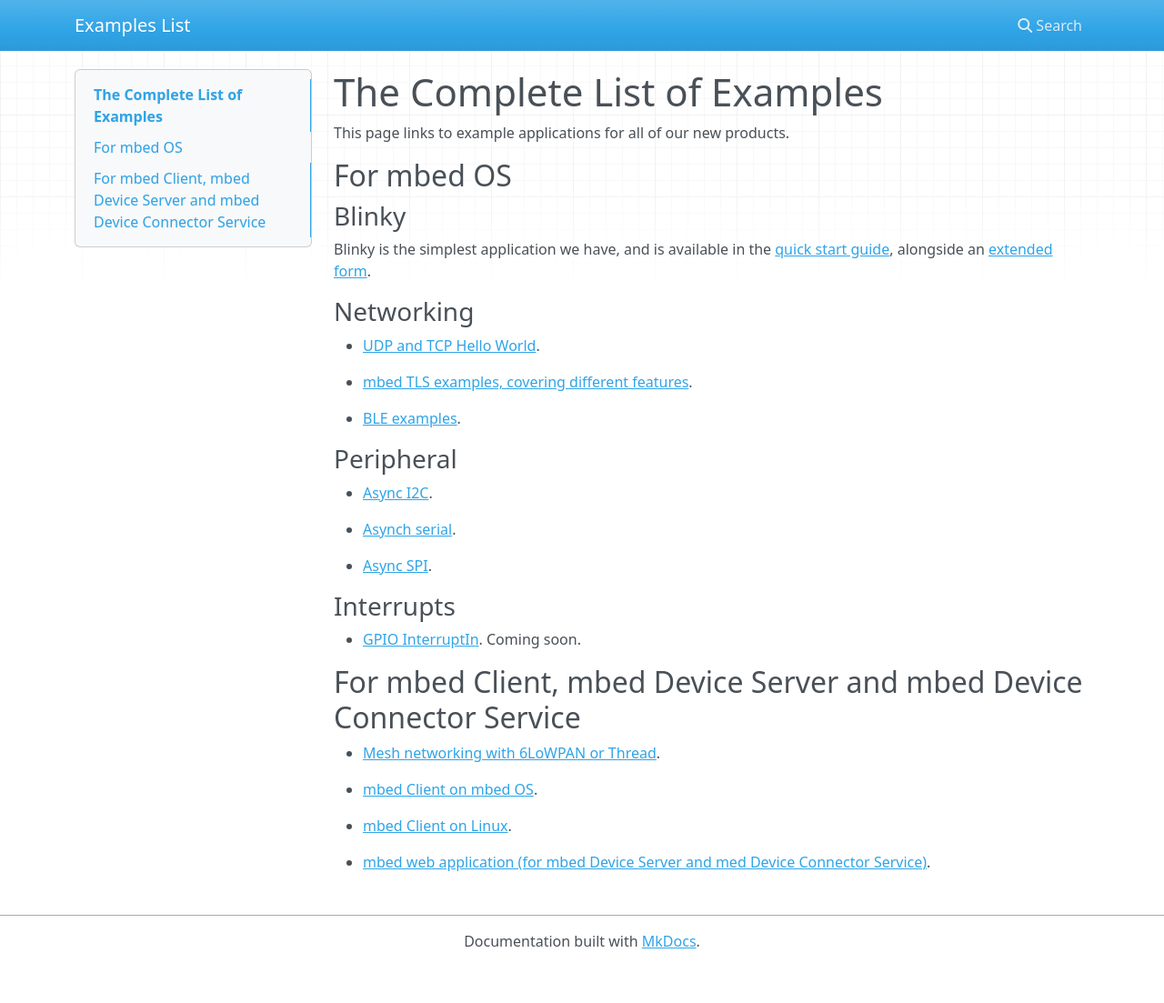
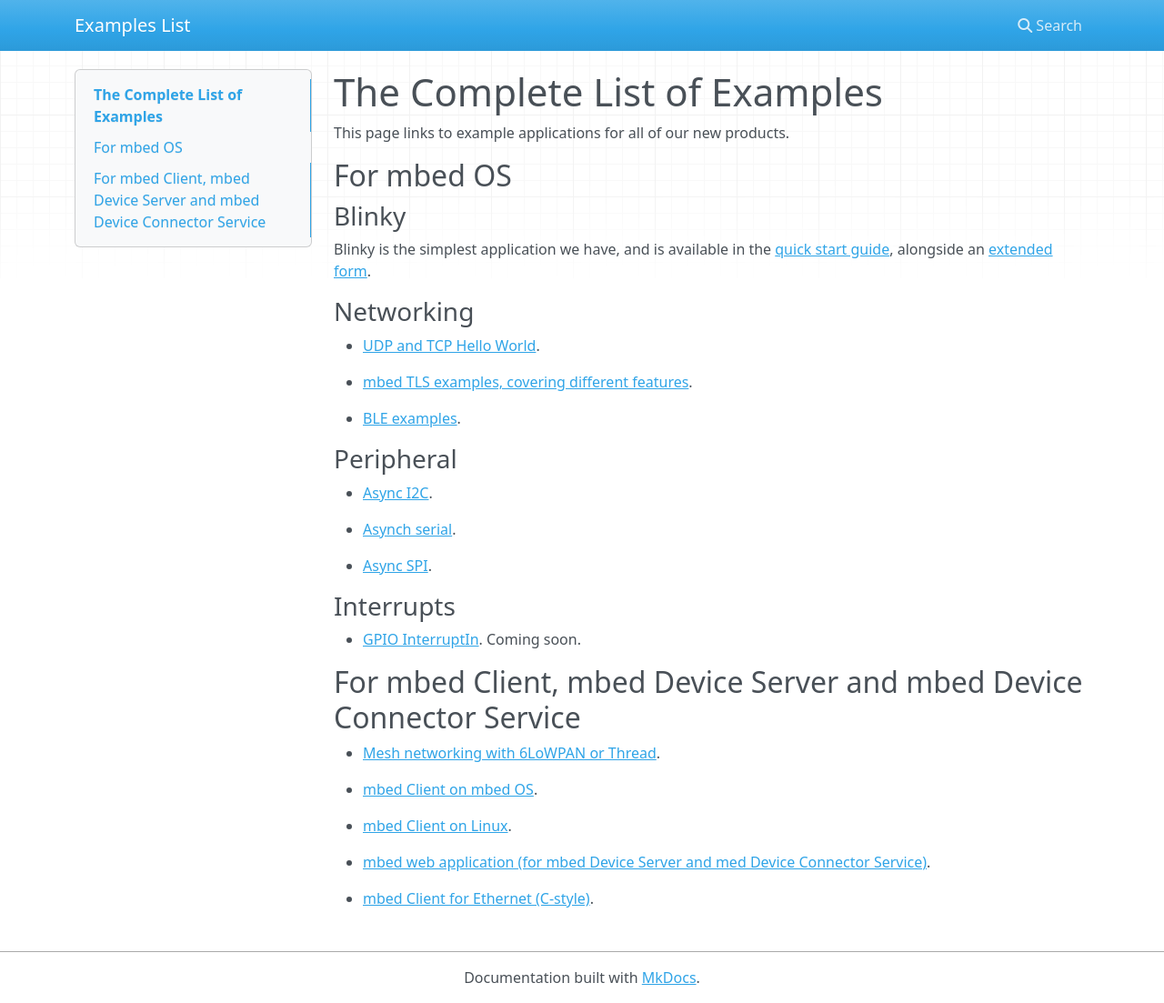
Before and after one commit to ARMmbed/Sample_List, an MkDocs documentation site: the page built from Docs/index.md, in a window 1280 px wide and 1103 px high. Shown: the whole window at 91% size. Built offline with MkDocs 1.6.1, drawn with Linux system fonts in a browser that asks for light colours; nearby versions of some CDN libraries; old or Windows-style settings are respelled for this version of MkDocs.

Commit message:
Adding link to mbed client Ethernet sample

```diff
--- a/Docs/index.md
+++ b/Docs/index.md
@@ -37,3 +37,5 @@ Blinky is the simplest application we have, and is available in the [quick start
 * [mbed Client on Linux](https://github.com/ARMmbed/mbed-client-linux-example).
 
 * [mbed web application (for mbed Device Server and med Device Connector Service)](https://github.com/ARMmbed/mbed-webapp-example).
+
+* [mbed Client for Ethernet (C-style)](https://github.com/janjongboom/mbed-client-ethernet-c-style/blob/master/mbed-client-ethernet-c-style/README.md).
```
